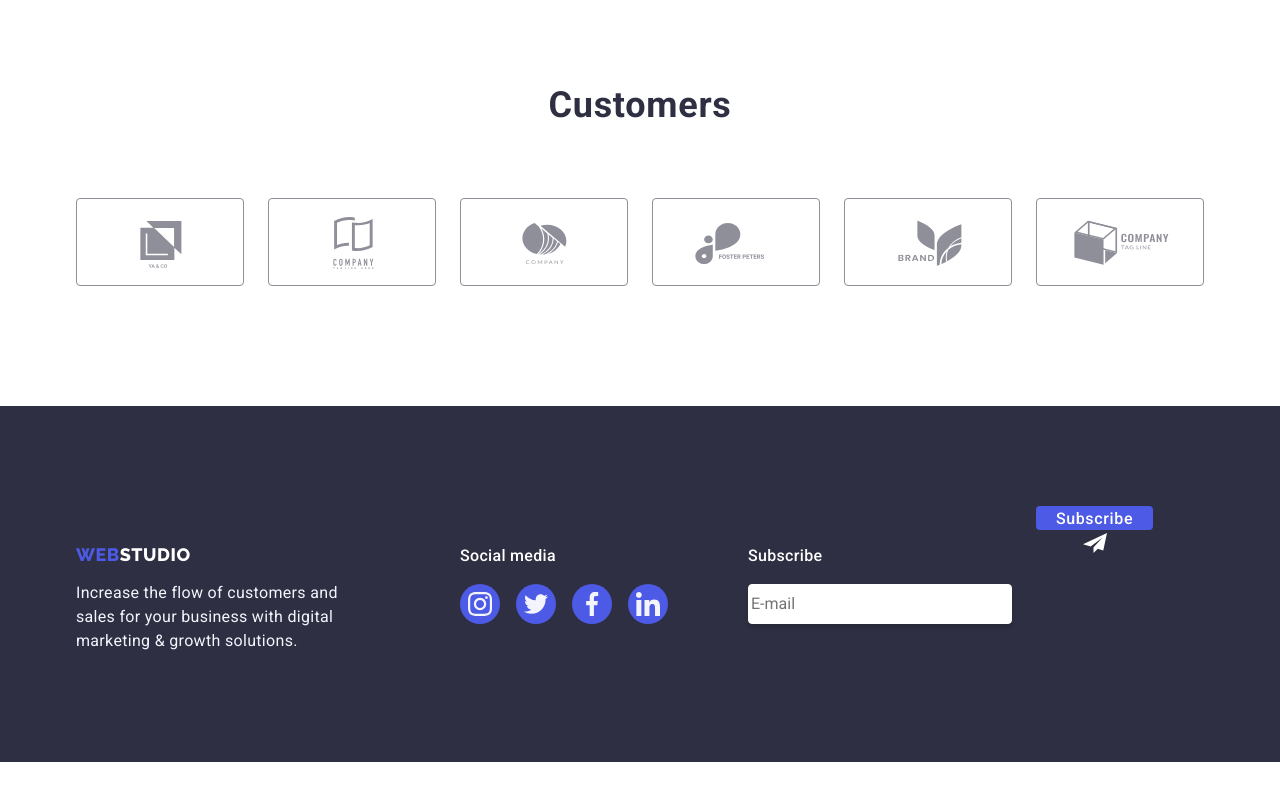
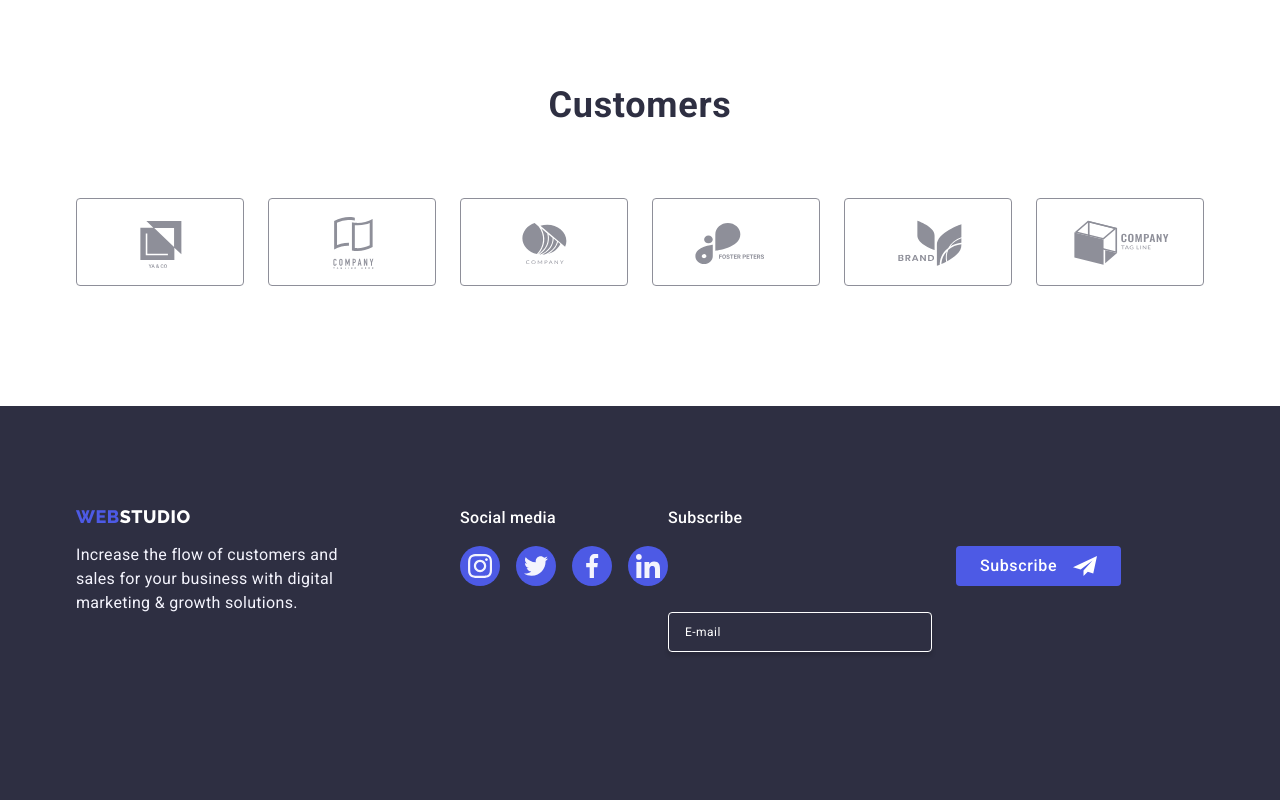
Before and after one commit to AmmelyStar/goit-markup-hw-05, a plain HTML site: page index.html in a window 1280 px wide. Shown: the part 2506-3306 px from the top of the page. Before the commit the page ends 3268 px from the top, so only its background shows below. Drawn offline with Linux system fonts and the light colour scheme.

Commit message:
html css

```diff
--- a/css/styles.css
+++ b/css/styles.css
@@ -780,25 +780,39 @@ ter*/
 .email-form{
     display: flex;
     align-items: center;
-    padding-left: 80px;
+    gap: 24px;
+
 }
 
-.subscribe{
+.form-title{
     font-family: Roboto;
     font-weight: 500;
     line-height: 1.5;
     letter-spacing: 0.32px;
     color: white;
+    margin-bottom: 16px;
+}
+
+.label-form{
+
 }
 
 .input-footer{
-    margin-top: 16px;
-    margin-right: 24px;
+    padding-left: 16px;
+    font-size: 12px;
+    font-family: Roboto;
+    line-height: 2;
+    letter-spacing: 0.48px;
     width: 264px;
     height: 40px;
+    background-color: transparent;
     border-radius: 4px;
     border: 1px solid  #FFF;
     box-shadow: 0px 4px 4px 0px rgba(0, 0, 0, 0.15);
+}
+
+.input-footer::placeholder{
+    color: white;
 }
 
 .input-footer:hover,
@@ -808,7 +822,9 @@ ter*/
 }
 
 .btn-footer{
-    display: block;
+    display: flex;
+    justify-content: center;
+    align-items: center;
     border-radius: 4px;
     background:  #4D5AE5;
     color: #FFF;
@@ -817,10 +833,14 @@ ter*/
     font-weight: 500;
     line-height: 1.5;
     letter-spacing: 0.64px;
-    width: 117px;
-    height: 24px;
+    min-width: 165px;
+    height: 40px;
     margin-bottom: 132px;
 
+}
+
+.svg-footer{
+    margin-left: 16px;
 }
 
 
--- a/index.html
+++ b/index.html
@@ -428,14 +428,17 @@
                 </div>
 
                 <div>
+                    <p class="form-title">
+                        Subscribe
+                    </p>
+
                     <form class="email-form">
-                        <label class="subscribe">
-                            Subscribe
+                        <label class="label-form">
                             <input class="input-footer" type="email" name="email" placeholder="E-mail" />
                         </label>
 
                         <button class="btn-footer" type="submit">Subscribe
-                            <svg class="" width="24" height="24">
+                            <svg class="svg-footer" width="24" height="24">
                                 <use href="./images/icons.svg#button"></use>
                             </svg>
                         </button>
```
